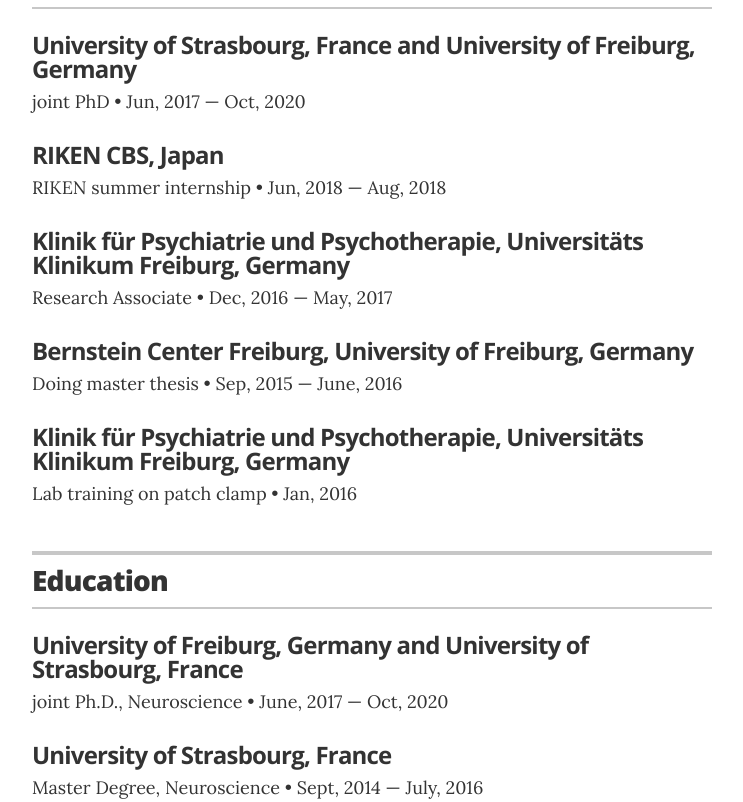
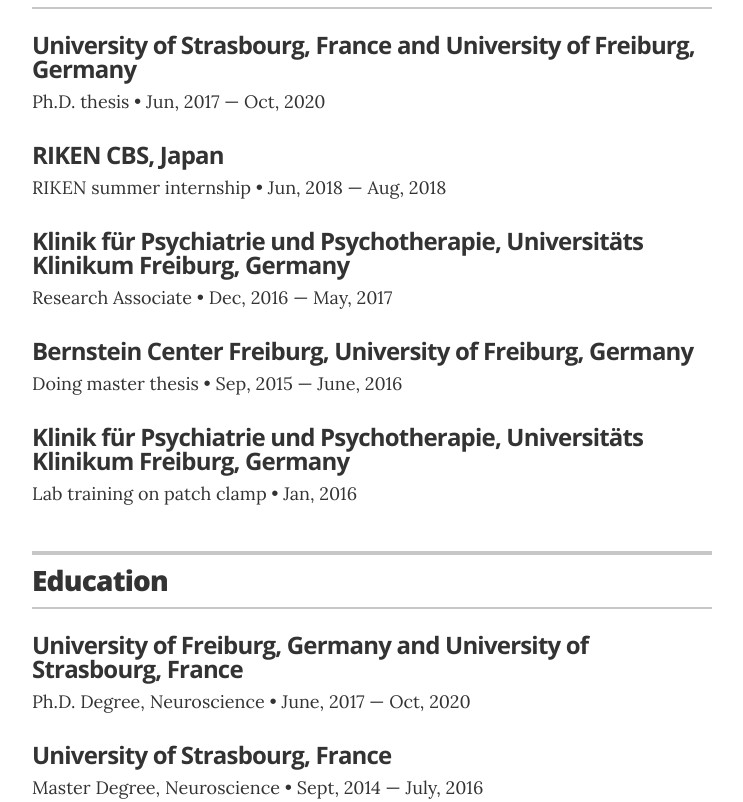
Before and after one commit to ErbB4/erbb4.github.io, a Jekyll site: the page built from index.html, in a window 1280 px wide. Shown: the part 592-1394 px from the top of the page, without its empty margins (268-1011 px from the left). Built offline with Jekyll 4.4.1, drawn with Linux system fonts in a browser that asks for light colours.

Commit message:
Update resume.html

```diff
--- a/_layouts/resume.html
+++ b/_layouts/resume.html
@@ -50,7 +50,7 @@
 
         <div class="resume-item" itemscope itemprop="worksFor" itemtype="http://schema.org/Organization">
           <h5 class="resume-item-title" itemprop="name">University of Strasbourg, France and University of Freiburg, Germany</h5>
-          <p class="resume-item-details" itemprop="description">joint PhD &bull; Jun, 2017 &mdash; Oct, 2020</p>
+          <p class="resume-item-details" itemprop="description">Ph.D. thesis &bull; Jun, 2017 &mdash; Oct, 2020</p>
         </div>
 
         <div class="resume-item" itemscope itemprop="worksFor" itemtype="http://schema.org/Organization">
@@ -91,7 +91,7 @@
 
         <div class="resume-item" itemscope itemprop="alumniOf" itemtype="http://schema.org/CollegeOrUniversity">
           <h5 class="resume-item-title" itemprop="name">University of Freiburg, Germany and University of Strasbourg, France</h5>
-          <p class="resume-item-details" itemprop="description">joint Ph.D., Neuroscience &bull; June, 2017 &mdash; Oct, 2020</p>
+          <p class="resume-item-details" itemprop="description">Ph.D. Degree, Neuroscience &bull; June, 2017 &mdash; Oct, 2020</p>
 
         </div>
 
```
